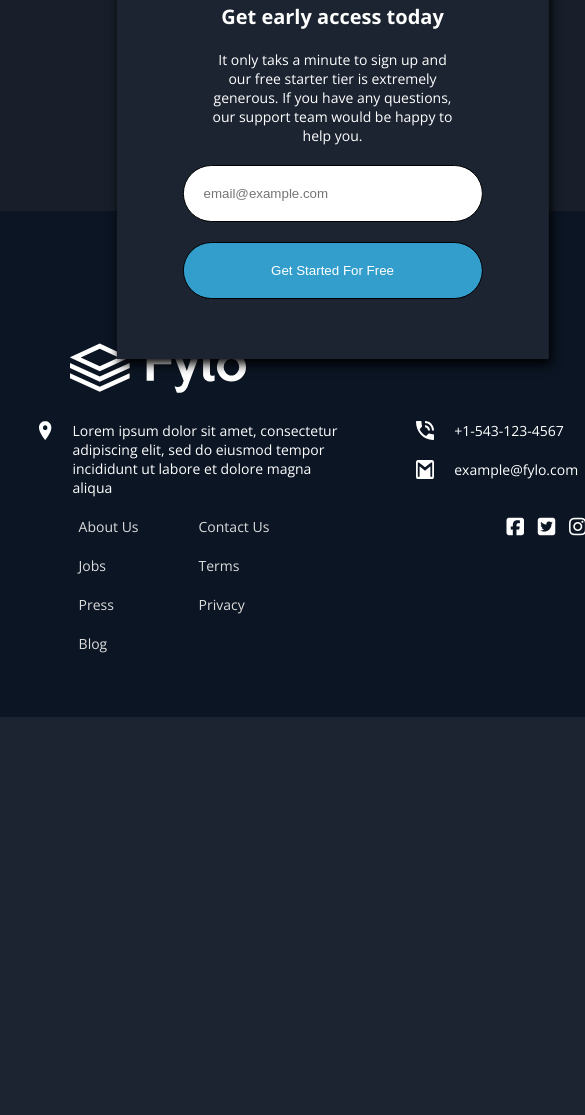
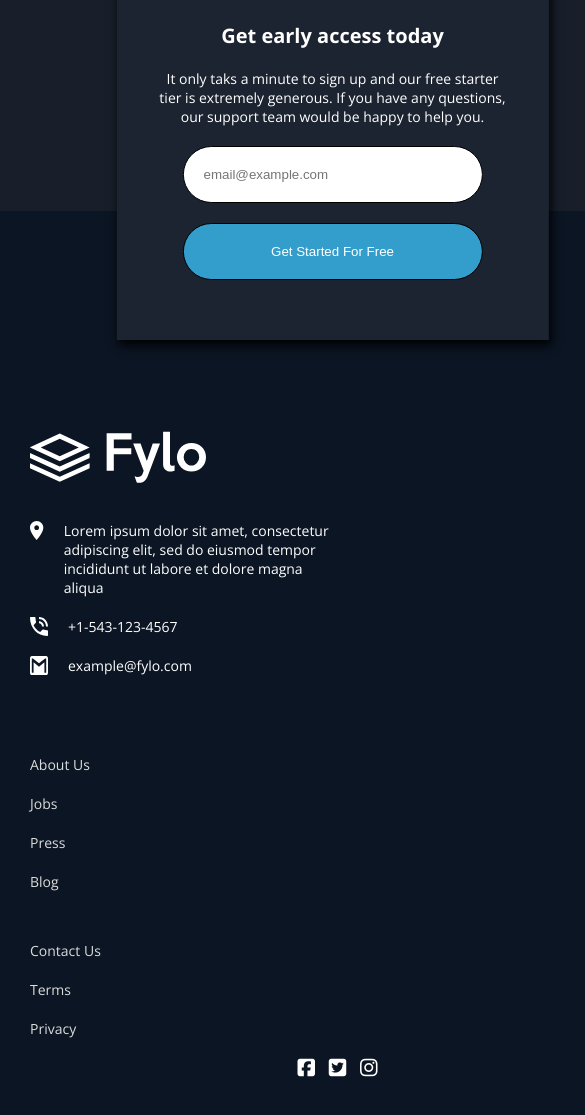
Before and after one commit to F4fim/exercicios-html-css-avancado, a plain HTML site: page exercicio-4/index.html in a window 390 px wide. Shown: the part 3570-4685 px from the top of the page, 585 px wide, since content can reach past the window. Before the commit the page ends 4287 px from the top, so only its background shows below. Drawn offline with nearby package versions, Linux system fonts and the light colour scheme.

Commit message:
terminei, só falta revisar

```diff
--- a/exercicio-4/index.html
+++ b/exercicio-4/index.html
@@ -175,12 +175,8 @@
     </section>
 
     <footer class="footer">
-        <div class="footer-logo">
-            <img src="./src/img/logo.svg" alt="">
-        </div>
-
         <div class="footer-container">
-            <div class="footer-container-items">
+            <div class="footer-container-items location">
 
                 <img src="./src/img/icon-location.svg" alt="">
 
@@ -208,6 +204,12 @@
                     <li><a href="/">Jobs</a></li>
                     <li><a href="/">Press</a></li>
                     <li><a href="/">Blog</a></li>
+
+                </ul>
+            </nav>
+
+            <nav>
+                <ul>
                     <li><a href="/">Contact Us</a></li>
                     <li><a href="/">Terms</a></li>
                     <li><a href="/">Privacy</a></li>
--- a/exercicio-4/src/css/style.css
+++ b/exercicio-4/src/css/style.css
@@ -259,7 +259,6 @@ body {
     background-color: var(--background-comments);
     margin: 2rem 2rem 0em 2rem;
     padding: 3rem;
-
 }
 
 .team-comments-people img {
@@ -335,7 +334,6 @@ body {
 }
 
 .sign-container p {
-    width: 70%;
     margin: 0 auto;
 }
 
@@ -396,17 +394,12 @@ body {
     position: relative;
 }
 
-.footer-logo {
-    position: absolute;
-    top: 13rem;
-    left: 7rem;
-}
-
 .footer-container {
     display: flex;
-    margin: 20rem 0 3rem 0;
+    margin: 20rem 0 5rem 0;
     justify-content: space-around;
     flex-wrap: wrap;
+    position: relative;
 }
 
 .footer-container img {
@@ -417,9 +410,6 @@ body {
 .footer-container nav ul {
     display: flex;
     flex-direction: column;
-    flex-wrap: wrap;
-    height: 18rem;
-    margin-right: 10rem;
 }
 
 .footer-container nav ul li {
@@ -435,10 +425,10 @@ body {
     color: var(--color-font-global);
 }
 
-.footer-container-items-contact {
-    display: flex;
-    flex-direction: column;
-    width: 27rem;
+.footer-container-items.location:before {
+    content: url('../img/logo.svg');
+    position: absolute;
+    top: -8rem;
 }
 
 .footer-container-items {
@@ -449,7 +439,13 @@ body {
 
 .footer-container-items p {
     margin-left: 2rem;
- }
+}
+
+.footer-container-items-contact {
+    display: flex;
+    flex-direction: column;
+    width: 27rem;
+}
 
  .footer-container-social {
      margin-right: 3rem;
@@ -468,3 +464,23 @@ body {
 .footer-container-social a:hover {
     color: var(--color-button-active);
 }
+
+@media(max-width: 885px) {
+    .footer-container {
+        flex-direction: column;
+        margin-top: 30rem;
+    }
+
+    .footer-container-items-contact {
+        margin-bottom: 3rem;
+    }
+
+    .footer-container-social {
+        margin: 0 auto;
+    }
+
+    .footer-container nav ul {
+        margin-top: 3rem;
+    }
+
+}
```
